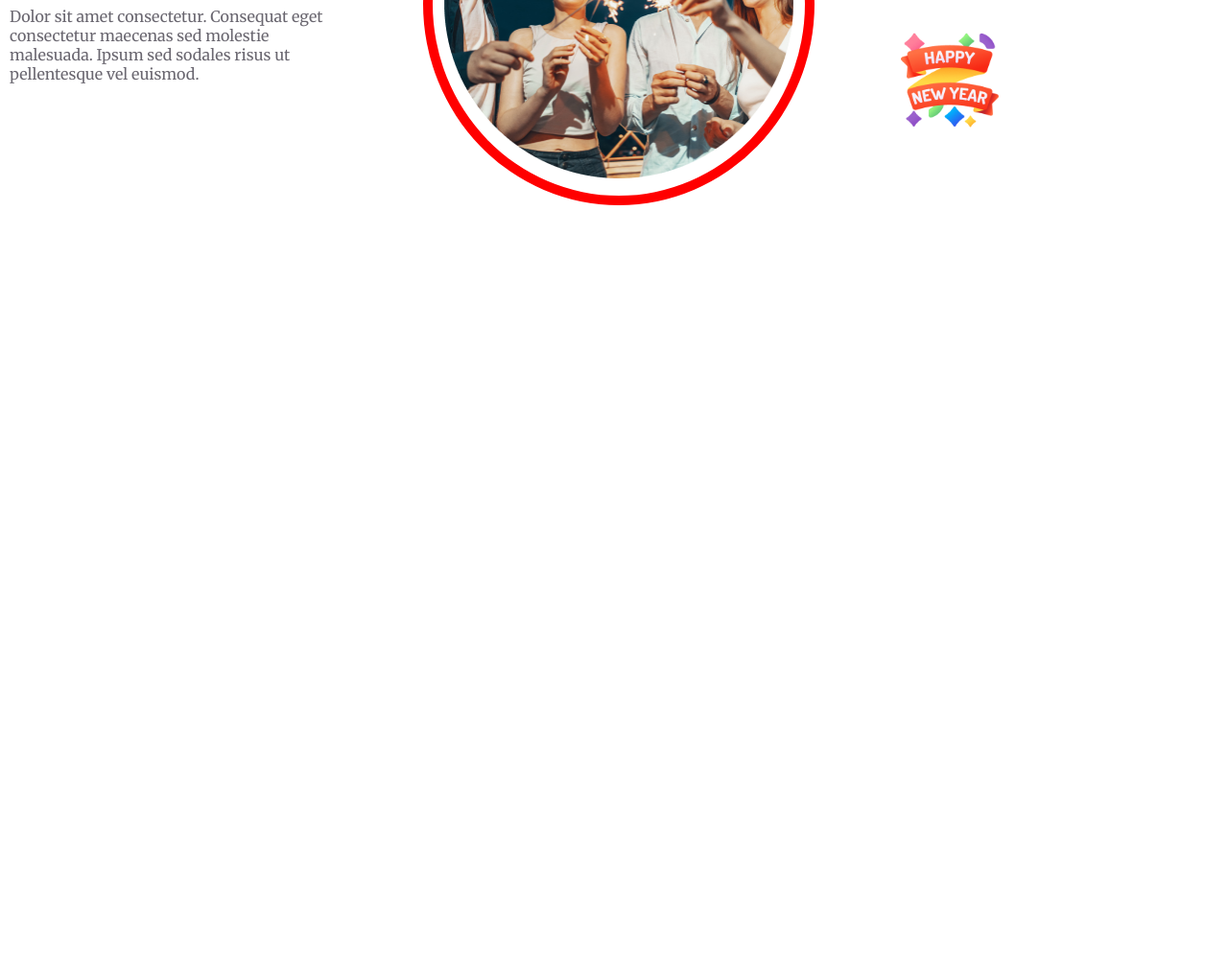
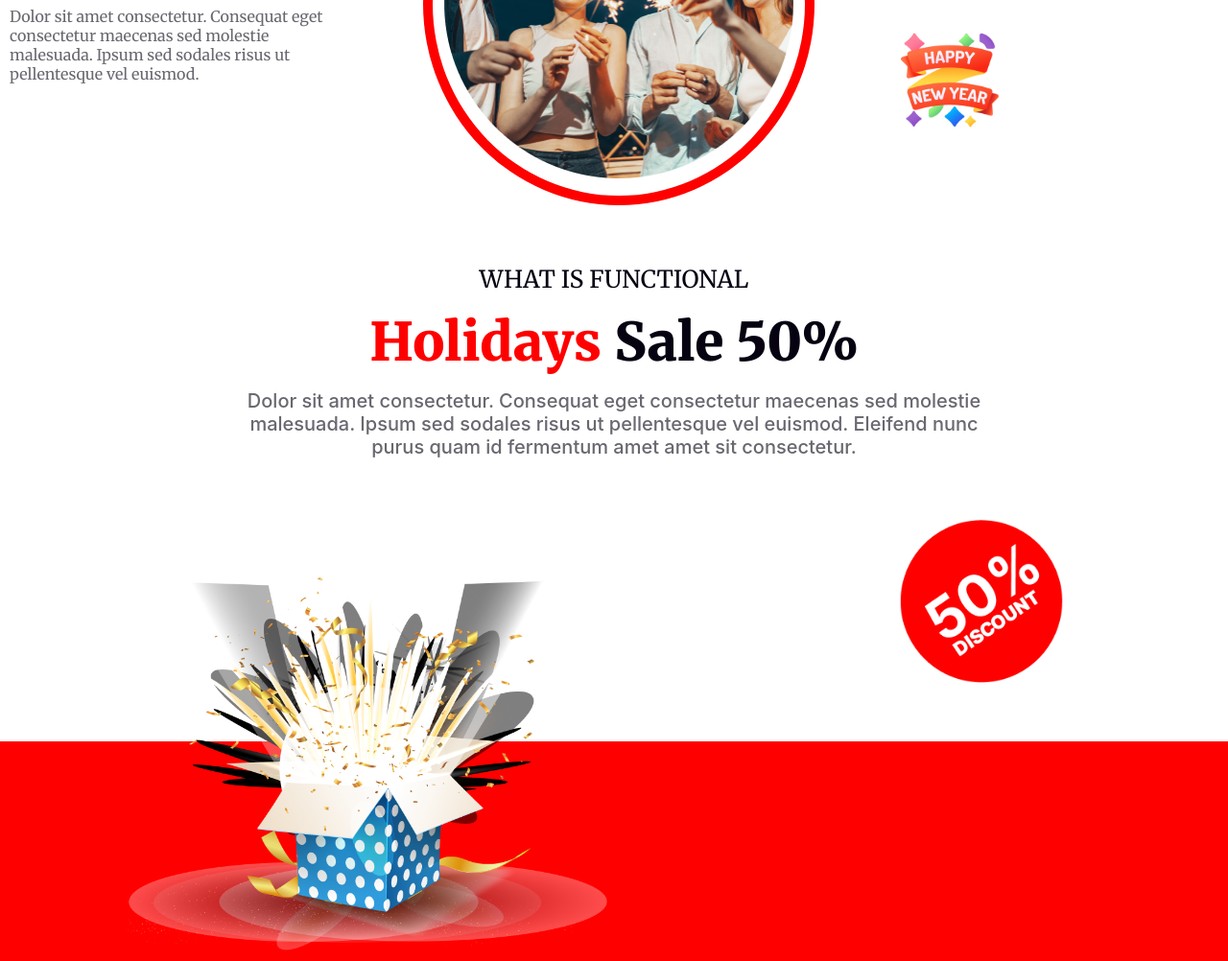
Before and after one commit to forhad1518/New-year-offer, a plain HTML site: page index.html in a window 1280 px wide. Shown: the part 2980-3982 px from the top of the page at 96% size. Before the commit the page ends 3215 px from the top, so only its background shows below. Drawn offline with Linux system fonts and the light colour scheme.

Commit message:
sections is added

```diff
--- a/index.html
+++ b/index.html
@@ -64,5 +64,19 @@
         </div>
       </section>
      <!-- Section 5 end -->
+      <!-- section 6 starting -->
+       <section class="holidays-sale">
+            <div class="div-1">
+                <h4>WHAT IS FUNCTIONAL </h4>
+                <h1><span>Holidays</span> Sale 50%</h1>
+                <p>Dolor sit amet consectetur. Consequat eget consectetur maecenas sed
+                    molestie malesuada. Ipsum sed sodales risus ut pellentesque vel euismod. Eleifend nunc purus quam id fermentum amet amet sit consectetur.</p>
+            </div>
+            <div class="div-2">
+                <img class="img-1" src="images/gift-box.png" alt="">
+                <img class="img-2" src="images/discount.png" alt="">
+            </div>
+       </section>
+      <!-- section 6 end -->
 </body>
 </html>
--- a/style/style.css
+++ b/style/style.css
@@ -152,42 +152,42 @@
     align-items: center;
     gap: 90px;
 }
-.div-1{
+.new-best-offer .div-1{
     width: 33%;
     display: flex;
     flex-direction: column;
     gap: 10px;
     padding-left: 10px;
 }
-.div-2{
+.new-best-offer .div-2{
     width: 34%;
 }
-.div-3{
+.new-best-offer .div-3{
     width: 33%;
     display: flex;
     flex-direction: column;
     gap: 10px;
 }
-.div-1 h4{
+.new-best-offer .div-1 h4{
     font-size: 18px;
     font-weight: 500;
     color: rgb(255, 0, 0);
 }
-.div-1 h2{
+.new-best-offer .div-1 h2{
     font-size: 35px;
     font-weight: 900;
     color: rgb(7, 2, 17);
 }
-.div-1 p{
+.new-best-offer .div-1 p{
     font-size: 16px;
     font-weight: 400;
     color: rgba(7, 2, 17, 0.6);
 }
-.div-2 img{
+.new-best-offer .div-2 img{
     width: 364.84px;
     height: 364.84px;
 }
-.div-2{
+.new-best-offer .div-2{
     width: 480px;
     height: 400px;
     border: 10px solid red;
@@ -196,18 +196,74 @@
     align-items: center;
     justify-content: center;
 }
-.div-3 h2{
+.new-best-offer .div-3 h2{
     font-size: 40px;
     font-weight: 700;
     color: rgb(255, 0, 0);
 }
-.div-3 img{
+.new-best-offer .div-3 img{
     width: 30%;
     margin-top: 50px;
 }
-.div-3 p{
+.new-best-offer .div-3 p{
     font-size: 16px;
     font-weight: 400;
     color: rgba(7, 2, 17, 0.6);
 }
 /* section 5 end */
+
+/* section 6 starting */
+.holidays-sale{
+    height: 600px;
+    display: flex;
+    flex-direction: column;
+    margin-top: 40px;
+}
+.holidays-sale .div-1{
+    display: flex;
+    flex-direction: column;
+    justify-content: center;
+    align-items: center;
+    gap: 15px;
+    text-align: center;
+}
+.holidays-sale .div-1 h4{
+    font-size: 25px;
+    font-weight: 500;
+    color:rgb(7, 2, 17)
+}
+.holidays-sale .div-1 h1{
+    font-size: 55px;
+    font-weight: 900;
+    color: rgb(7, 2, 17)
+}
+.holidays-sale .div-1 span{
+    color: rgb(255, 0, 0);
+
+}
+.holidays-sale .div-1 p{
+    color: rgba(7, 2, 17, 0.6);
+    font-family: Inter;
+    font-size: 20px;
+    font-weight: 500;
+    width: 800px;
+    height: 96px;
+}
+.holidays-sale .div-2{
+    display: flex;
+    justify-content: space-around;
+    background-image: url("../images/Rectangle\ 2.png");
+    background-position: bottom;
+    background-repeat: no-repeat;
+    background-size: cover 50px;
+}
+.holidays-sale .div-2 .img-1{
+    width: 500px;
+    height: 400px;
+    margin-top: 100px;
+}
+.holidays-sale .div-2 .img-2{
+    width: 250px;
+    height: 250px;
+}
+/* section 6 starting */
```
Also changed, not shown: images/discount.png (renamed from images/Group 44.png), images/gift-box.png (renamed from images/Group 75.png).
